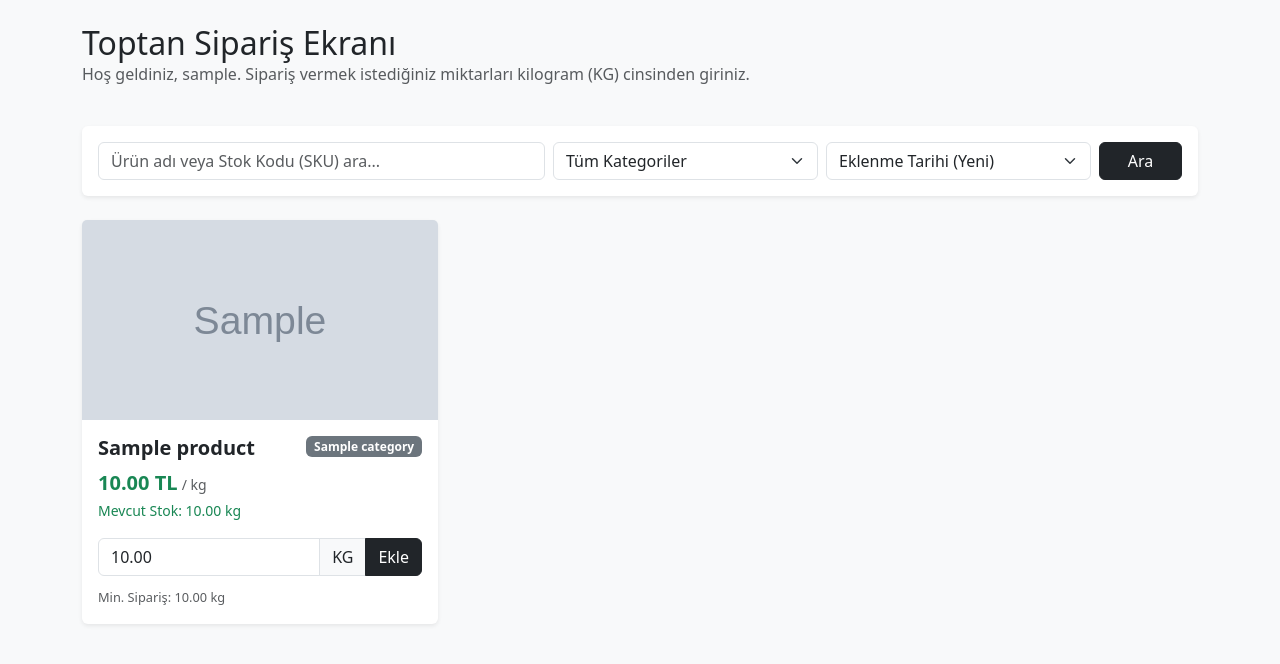
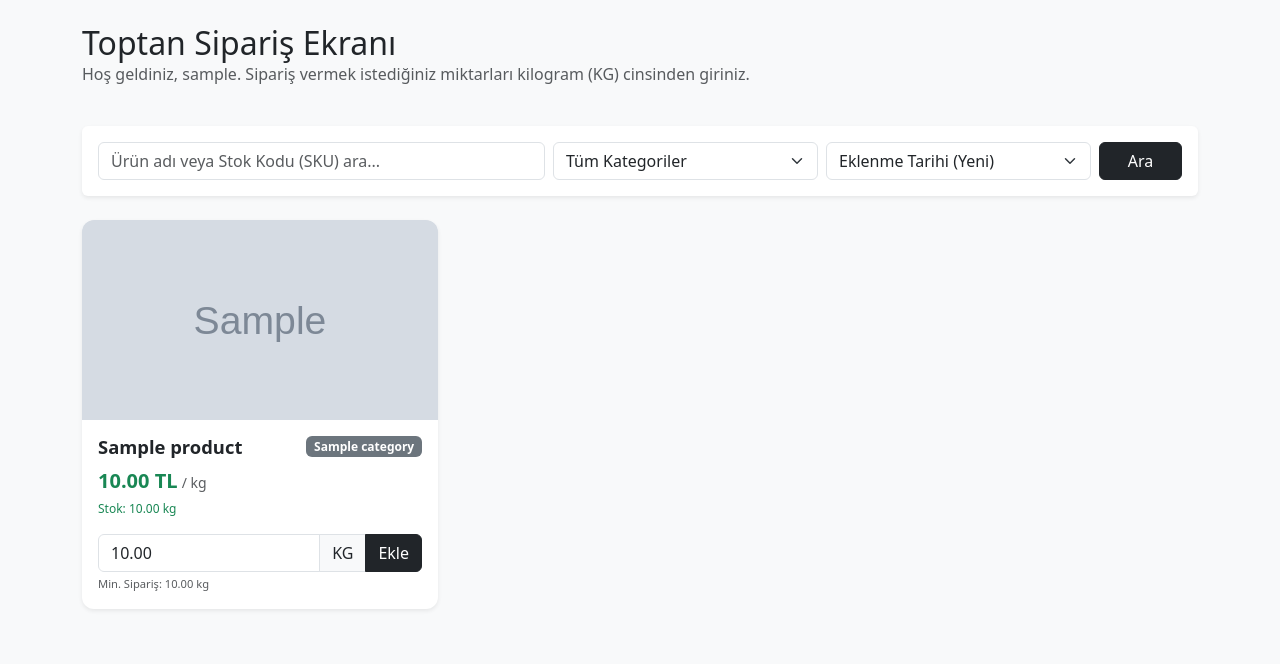
Before and after one commit to strip43weathers/kuraskuruyemis, a Django app: page /urunler/b2b-portal/ in a window 1280 px wide. Shown: the part 56-720 px from the top of the page. Run offline with Django 5.2, Linux system fonts and the light colour scheme; a user stored in the database is signed in; tables that the repository leaves empty hold one stand-in row (values such as "Sample post"); grey boxes marked "Sample" are stand-in pictures.

Commit message:
tasarim9

```diff
--- a/products/views.py
+++ b/products/views.py
@@ -88,7 +88,7 @@ def public_product_list(request):
         products = products.order_by('-created_at')  # Varsayılan: En yeniler
 
     # 4. Sayfalama
-    paginator = Paginator(products, 12)
+    paginator = Paginator(products, 6)
     page_number = request.GET.get('page')
 
     try:
--- a/templates/products/b2b_list.html
+++ b/templates/products/b2b_list.html
@@ -1,12 +1,75 @@
 {% extends "base.html" %}
 
 {% block content %}
+<style>
+    /* B2B Kartlarına Özel Mobil Uyumlu Stiller */
+    .b2b-product-card {
+        transition: transform 0.3s ease, box-shadow 0.3s ease;
+        border-radius: 12px;
+        overflow: hidden;
+    }
+    .b2b-product-card:hover {
+        transform: translateY(-5px);
+        box-shadow: 0 10px 20px rgba(0,0,0,0.08) !important;
+    }
+
+    .product-img-wrapper {
+        height: 140px; /* B2B kartlarında altta form olduğu için görsel mobilde biraz daha kısa */
+        overflow: hidden;
+        position: relative;
+    }
+    .product-img-wrapper img {
+        transition: transform 0.5s ease;
+    }
+    .b2b-product-card:hover .product-img-wrapper img {
+        transform: scale(1.08);
+    }
+
+    .product-card-title {
+        font-size: 0.95rem;
+    }
+    .price-text {
+        font-size: 1rem;
+    }
+
+    /* Mobilde Sepete Ekle formunun sığması için daraltmalar */
+    .cart-input-group {
+        flex-wrap: nowrap;
+    }
+    .cart-input-group .form-control,
+    .cart-input-group .btn,
+    .cart-input-group .input-group-text {
+        padding: 0.25rem 0.5rem;
+        font-size: 0.85rem;
+    }
+
+    /* Masaüstü Ekranlar İçin (768px ve üzeri) Orijinal Boyutlar */
+    @media (min-width: 768px) {
+        .product-img-wrapper {
+            height: 200px;
+        }
+        .product-card-title {
+            font-size: 1.15rem;
+        }
+        .price-text {
+            font-size: 1.25rem;
+        }
+        .cart-input-group .form-control,
+        .cart-input-group .btn,
+        .cart-input-group .input-group-text {
+            padding: 0.375rem 0.75rem;
+            font-size: 1rem;
+        }
+    }
+</style>
+
 <div class="row mb-4 align-items-center">
     <div class="col">
         <h2 class="mb-0">Toptan Sipariş Ekranı</h2>
         <p class="text-muted">Hoş geldiniz, {{ request.user.username }}. Sipariş vermek istediğiniz miktarları kilogram (KG) cinsinden giriniz.</p>
     </div>
 </div>
+
 <div class="card border-0 shadow-sm mb-4 bg-white">
     <div class="card-body p-3">
         <form method="GET" action="{% url 'products:b2b_list' %}" class="row g-2 align-items-center">
@@ -40,35 +103,43 @@
         </form>
     </div>
 </div>
-<div class="row row-cols-1 row-cols-md-3 g-4">
+
+<div class="row row-cols-2 row-cols-md-3 g-2 g-md-4">
     {% for product in products %}
     <div class="col">
-        <div class="card h-100 border-0 shadow-sm">
-            {% if product.image %}
-                <img src="{{ product.image.url }}" class="card-img-top" alt="{{ product.name }}" style="height: 200px; object-fit: cover;">
-            {% else %}
-                <div class="card-img-top bg-light d-flex align-items-center justify-content-center text-muted" style="height: 200px;">
-                    <span class="fs-1">🥜</span>
+        <div class="card h-100 border-0 shadow-sm b2b-product-card bg-white">
+
+            <div class="product-img-wrapper bg-light">
+                {% if product.image %}
+                    <img src="{{ product.image.url }}" class="w-100 h-100" alt="{{ product.name }}" style="object-fit: cover;">
+                {% else %}
+                    <div class="w-100 h-100 d-flex align-items-center justify-content-center text-muted">
+                        <span class="fs-1">🥜</span>
+                    </div>
+                {% endif %}
+            </div>
+
+            <div class="card-body p-2 p-md-3 d-flex flex-column">
+
+                <div class="d-flex justify-content-between align-items-start mb-1 mb-md-2">
+                    <h5 class="card-title fw-bold mb-0 product-card-title">{{ product.name }}</h5>
+                    <span class="badge bg-secondary d-none d-md-inline-block">{{ product.category.name }}</span>
                 </div>
-            {% endif %}
-            <div class="card-body">
-                <div class="d-flex justify-content-between align-items-start mb-2">
-                    <h5 class="card-title fw-bold mb-0">{{ product.name }}</h5>
-                    <span class="badge bg-secondary">{{ product.category.name }}</span>
-                </div>
-                <p class="card-text mb-3">
-                    <span class="fs-5 fw-bold text-success">{{ product.wholesale_price }} TL</span> <small class="text-muted">/ kg</small>
+                <span class="badge bg-secondary d-md-none align-self-start mb-2" style="font-size: 0.65rem;">{{ product.category.name }}</span>
+
+                <p class="card-text mb-3 flex-grow-1">
+                    <span class="fw-bold text-success price-text">{{ product.wholesale_price }} TL</span> <small class="text-muted">/ kg</small>
                     <br>
                     {% if product.stock_quantity > 0 %}
-                        <small class="text-success">Mevcut Stok: {{ product.stock_quantity }} kg</small>
+                        <small class="text-success d-block mt-1" style="font-size: 0.75rem;">Stok: {{ product.stock_quantity }} kg</small>
                     {% else %}
-                        <small class="text-danger fw-bold">Tükendi</small>
+                        <small class="text-danger fw-bold d-block mt-1" style="font-size: 0.75rem;">Tükendi</small>
                     {% endif %}
                 </p>
 
-                <form action="{% url 'orders:cart_add' product.id %}" method="POST">
+                <form action="{% url 'orders:cart_add' product.id %}" method="POST" class="mt-auto">
                     {% csrf_token %}
-                    <div class="input-group mb-2">
+                    <div class="input-group cart-input-group mb-1">
                         <input type="number"
                                name="quantity"
                                class="form-control"
@@ -78,12 +149,14 @@
                                step="0.01"
                                required
                                {% if product.stock_quantity <= 0 %}disabled{% endif %}>
-                        <span class="input-group-text bg-light">KG</span>
+
+                        <span class="input-group-text bg-light d-none d-sm-block">KG</span>
+
                         <button type="submit" class="btn btn-dark" {% if product.stock_quantity <= 0 %}disabled{% endif %}>
                             Ekle
                         </button>
                     </div>
-                    <small class="text-muted" style="font-size: 0.8rem;">Min. Sipariş: {{ product.minimum_order_quantity }} kg</small>
+                    <small class="text-muted d-block text-center text-md-start" style="font-size: 0.7rem;">Min. Sipariş: {{ product.minimum_order_quantity }} kg</small>
                 </form>
 
             </div>
@@ -96,8 +169,9 @@
         </div>
     </div>
     {% endfor %}
+
 {% if products.has_other_pages %}
-<nav aria-label="Ürün Sayfalama" class="mt-5 mb-4">
+<nav aria-label="Ürün Sayfalama" class="mt-5 mb-4 col-12">
     <ul class="pagination justify-content-center">
 
         {% if products.has_previous %}
--- a/templates/public_base.html
+++ b/templates/public_base.html
@@ -81,7 +81,7 @@
         /* YENİ: Ekrana değil sayfaya yapışan mutlak görsel */
         .bg-nuts-container {
             position: absolute;
-            top: 150px;
+            top: 120px;
             left: 0;
             z-index: 0;
             opacity: 0.8;
@@ -223,7 +223,7 @@
                 </ul>
 
                 <form action="{% url 'home' %}" method="GET" class="search-box d-flex px-3 py-1 me-lg-3" style="max-width: 300px;">
-                    <input type="text" name="q" class="form-control" placeholder="Taze ürünlerimizde ara..." value="{{ current_query|default:'' }}">
+                    <input type="text" name="q" class="form-control" placeholder="Ürünlerimizde ara..." value="{{ current_query|default:'' }}">
                     {% if current_category %}<input type="hidden" name="category" value="{{ current_category }}">{% endif %}
                     {% if current_sort %}<input type="hidden" name="sort" value="{{ current_sort }}">{% endif %}
                     <button type="submit" class="btn btn-link p-0" style="color: var(--brand-accent);"><i class="bi bi-search"></i></button>
```
Also changed, not shown: templates/products/public_list.html (+31 -8 lines).
